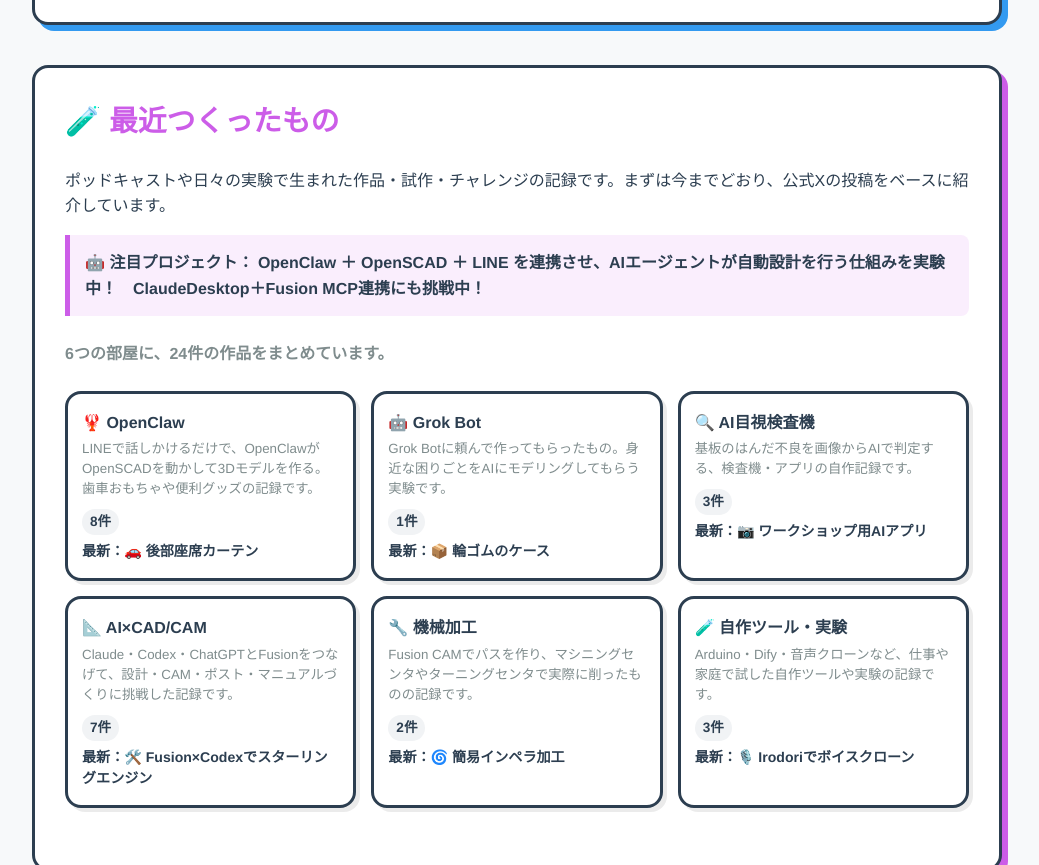
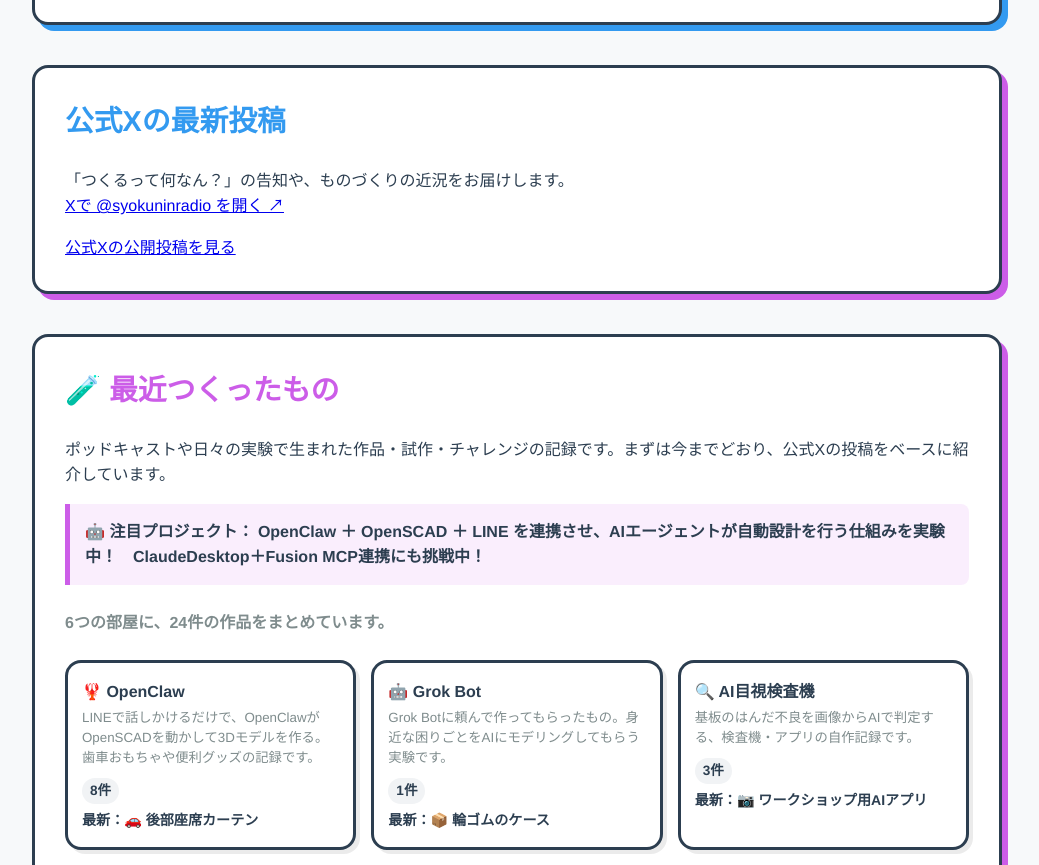
Before and after one commit to tsukuru-nannan/tsukuru-nannan.github.io, a plain HTML site: page index.html in a window 1280 px wide. Shown: the part 1107-1972 px from the top of the page, without its empty margins (123-1162 px from the left). Drawn offline with Linux system fonts and the light colour scheme.

Commit message:
トップページに公式Xのタイムラインを追加

```diff
--- a/index.html
+++ b/index.html
@@ -787,6 +787,12 @@
           </div>
       </section>
 
+      <section id="x-updates" class="lab-section" aria-labelledby="x-updates-title">
+          <h2 id="x-updates-title" style="font-size:1.8rem; font-weight:900; color:var(--accent-blue); margin-top:0;">公式Xの最新投稿</h2>
+          <p>「つくるって何なん？」の告知や、ものづくりの近況をお届けします。<br><a href="https://x.com/syokuninradio" target="_blank" rel="noopener noreferrer">Xで @syokuninradio を開く ↗</a></p>
+          <a class="twitter-timeline" href="https://twitter.com/syokuninradio" data-height="400" data-theme="light" data-lang="ja">公式Xの公開投稿を見る</a>
+      </section>
+
       <section id="lab" class="lab-section">
           <h2 style="font-size:1.8rem; font-weight:900; color:var(--accent-purple); margin-top:0;">🧪 最近つくったもの</h2>
           <p>ポッドキャストや日々の実験で生まれた作品・試作・チャレンジの記録です。まずは今までどおり、公式Xの投稿をベースに紹介しています。</p>
@@ -935,6 +941,7 @@
  </footer>
 
   <script src="lab.js"></script>
+  <script id="twitter-wjs" async src="https://platform.twitter.com/widgets.js" charset="utf-8"></script>
 
   <!-- RSSから自動生成された同一のJSONで、最新回とテーマ別一覧を表示 -->
   <script>
```
